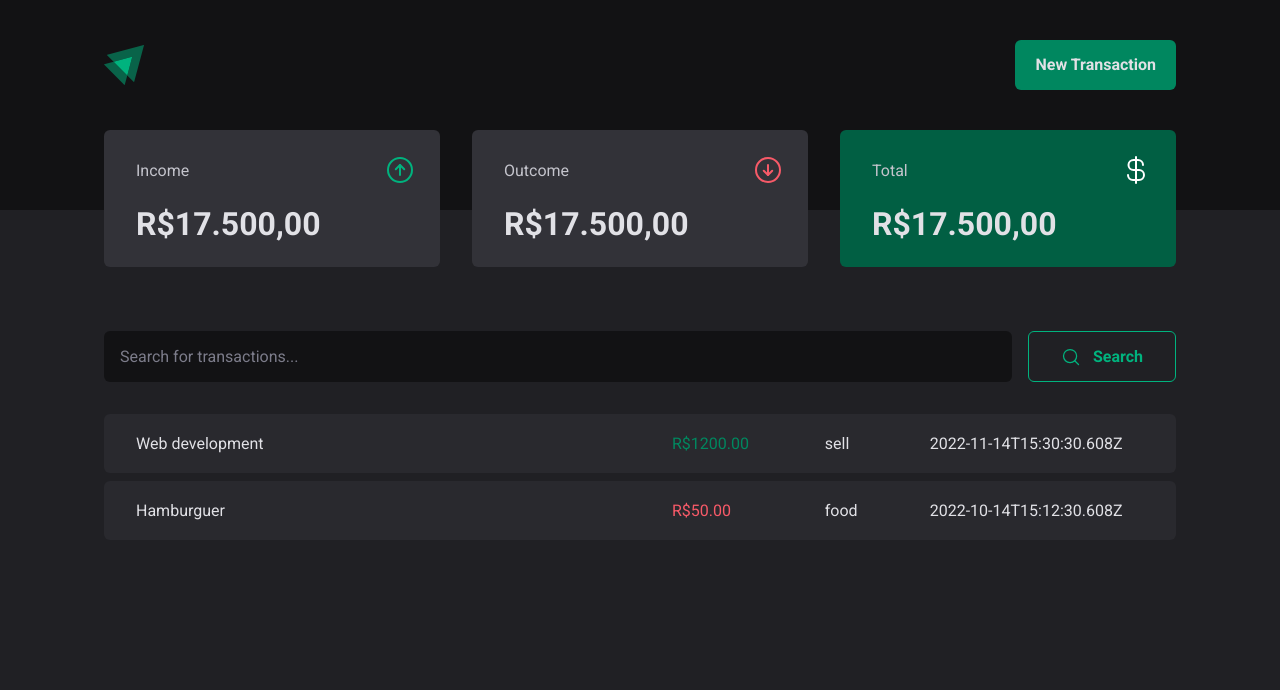
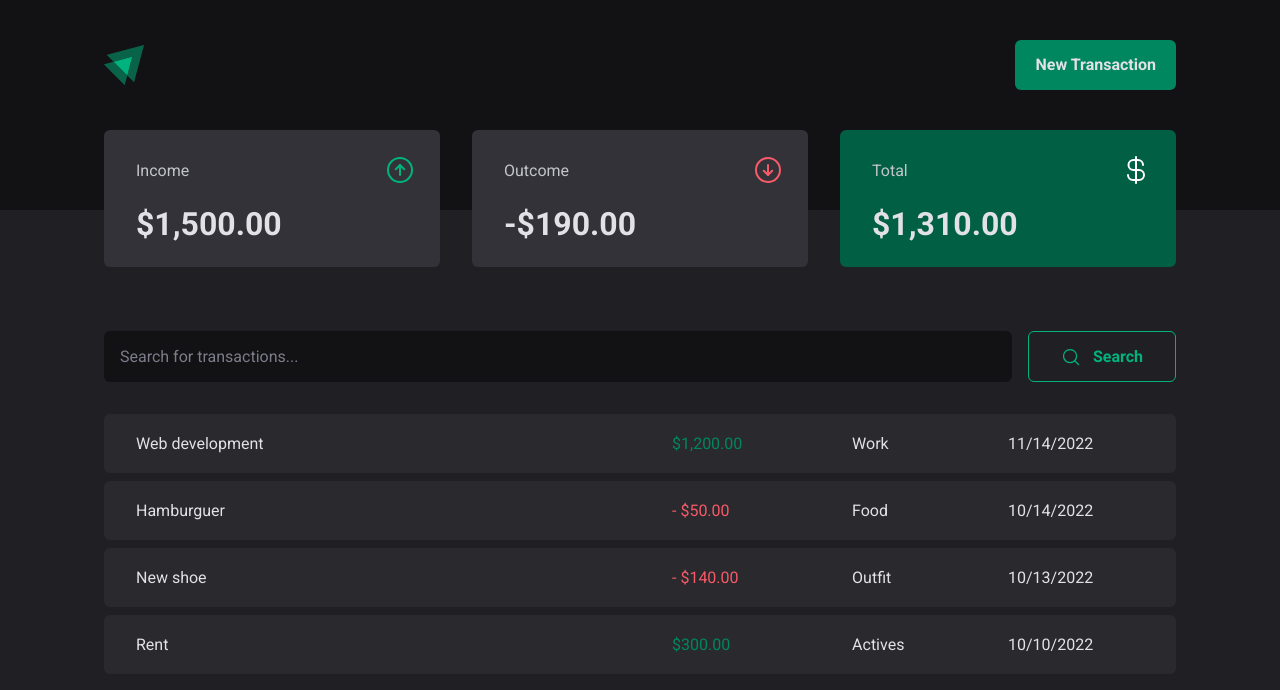
Before and after one commit to TiagoAraujoDev/finLife, a React (Vite) app: page / in a window 1280 px wide. Shown: the top 690 px of the page. Built offline with nearby package versions, Linux system fonts and the light colour scheme; data requests are answered from the project's data file.

Commit message:
feat: Display fetched data

```diff
--- a/server.json
+++ b/server.json
@@ -5,7 +5,7 @@
       "description": "Web development",
       "type": "income",
       "amount": 1200,
-      "category": "sell",
+      "category": "Work",
       "createAt": "2022-11-14T15:30:30.608Z"
     },
     {
@@ -13,8 +13,24 @@
       "description": "Hamburguer",
       "type": "outcome",
       "amount": 50,
-      "category": "food",
-      "createAt": "2022-10-14T15:12:30.608Z"
+      "category": "Food",
+      "createAt": "2022-10-14T15:12:18.608Z"
+    },
+    {
+      "id": 3,
+      "description": "New shoe",
+      "type": "outcome",
+      "amount": 140,
+      "category": "Outfit",
+      "createAt": "2022-10-13T18:52:39.608Z"
+    },
+    {
+      "id": 4,
+      "description": "Rent",
+      "type": "income",
+      "amount": 300,
+      "category": "Actives",
+      "createAt": "2022-10-10T13:42:40.608Z"
     }
   ]
 }
--- a/src/App.tsx
+++ b/src/App.tsx
@@ -1,5 +1,5 @@
 import { ThemeProvider } from "styled-components";
-import { TransactionProvider } from "./contexts/TransactionsContext";
+import { TransactionsProvider } from "./contexts/TransactionsContext";
 
 import { Home } from "./pages/Home";
 
@@ -10,9 +10,9 @@ export function App() {
   return (
     <ThemeProvider theme={defaultTheme}>
       <GlobalStyles />
-      <TransactionProvider>
+      <TransactionsProvider>
         <Home />
-      </TransactionProvider>
+      </TransactionsProvider>
     </ThemeProvider>
   );
 }
--- a/src/components/Dashboard/index.tsx
+++ b/src/components/Dashboard/index.tsx
@@ -2,18 +2,32 @@ import { useContext } from "react";
 import { ArrowCircleDown, ArrowCircleUp, CurrencyDollar } from "phosphor-react";
 
 import { TransactionsContext } from "../../contexts/TransactionsContext";
+import { currencyFormatter } from "../../utils/formatter";
 
 import {
   AmountDisplay,
   DashboardCard,
   DashboardContainer,
-  Header
+  Header,
 } from "./styles";
 
 export const Dashboard = () => {
-  const { transactions } = useContext(TransactionsContext)
+  const { transactions } = useContext(TransactionsContext);
 
-  console.log(transactions)
+  const summary = transactions.reduce(
+    (acc, transaction) => {
+      if (transaction.type === "income") {
+        acc.income += transaction.amount;
+        acc.total += transaction.amount;
+      } else {
+        acc.outcome -= transaction.amount;
+        acc.total -= transaction.amount;
+      }
+      return acc;
+    },
+    { income: 0, outcome: 0, total: 0 }
+  );
+
   return (
     <DashboardContainer>
       <DashboardCard>
@@ -21,21 +35,25 @@ export const Dashboard = () => {
           <span>Income</span>
           <ArrowCircleUp size={32} color="#00b37e" />
         </Header>
-        <AmountDisplay>R$17.500,00</AmountDisplay>
+        <AmountDisplay>
+          {currencyFormatter.format(summary.income)}
+        </AmountDisplay>
       </DashboardCard>
       <DashboardCard>
         <Header>
           <span>Outcome</span>
           <ArrowCircleDown size={32} color="#f75a68" />
         </Header>
-        <AmountDisplay>R$17.500,00</AmountDisplay>
+        <AmountDisplay>
+          {currencyFormatter.format(summary.outcome)}
+        </AmountDisplay>
       </DashboardCard>
       <DashboardCard variant={"green"}>
         <Header>
           <span>Total</span>
           <CurrencyDollar size={32} color="#fff" />
         </Header>
-        <AmountDisplay>R$17.500,00</AmountDisplay>
+        <AmountDisplay>{currencyFormatter.format(summary.total)}</AmountDisplay>
       </DashboardCard>
     </DashboardContainer>
   );
--- a/src/contexts/TransactionsContext.tsx
+++ b/src/contexts/TransactionsContext.tsx
@@ -13,13 +13,13 @@ interface TransactionsContextType {
   transactions: Transaction[];
 }
 
-interface TransactionProviderProps {
+interface TransactionsProviderProps {
   children: ReactNode;
 }
 
 export const TransactionsContext = createContext({} as TransactionsContextType);
 
-export const TransactionProvider = ({ children }: TransactionProviderProps) => {
+export const TransactionsProvider = ({ children }: TransactionsProviderProps) => {
   const [transactions, setTransactions] = useState<Transaction[]>([]);
 
   const fetchTransactions = async () => {
--- a/src/pages/Home/index.tsx
+++ b/src/pages/Home/index.tsx
@@ -11,6 +11,7 @@ import {
   TransactionsContainer,
   TransactionTable,
 } from "./styles";
+import { currencyFormatter, dateFormatter } from "../../utils/formatter";
 
 
 export const Home = () => {
@@ -30,11 +31,12 @@ export const Home = () => {
                   <td width="50%">{transaction.description}</td>
                   <td>
                     <PriceHighlight variant={transaction.type}>
-                      R${transaction.amount.toFixed(2)}
+                      {transaction.type === "outcome" && "- "}
+                      {currencyFormatter.format(transaction.amount)}
                     </PriceHighlight>
                   </td>
                   <td>{transaction.category}</td>
-                  <td>{transaction.createAt}</td>
+                  <td>{dateFormatter.format(new Date(transaction.createAt))}</td>
                 </tr>
               );
             })}
--- /dev/null
+++ b/src/utils/formatter.ts
@@ -0,0 +1,6 @@
+export const dateFormatter = new Intl.DateTimeFormat("en-US");
+
+export const currencyFormatter = new Intl.NumberFormat("en-US", {
+  style: "currency",
+  currency: "USD",
+});
```
